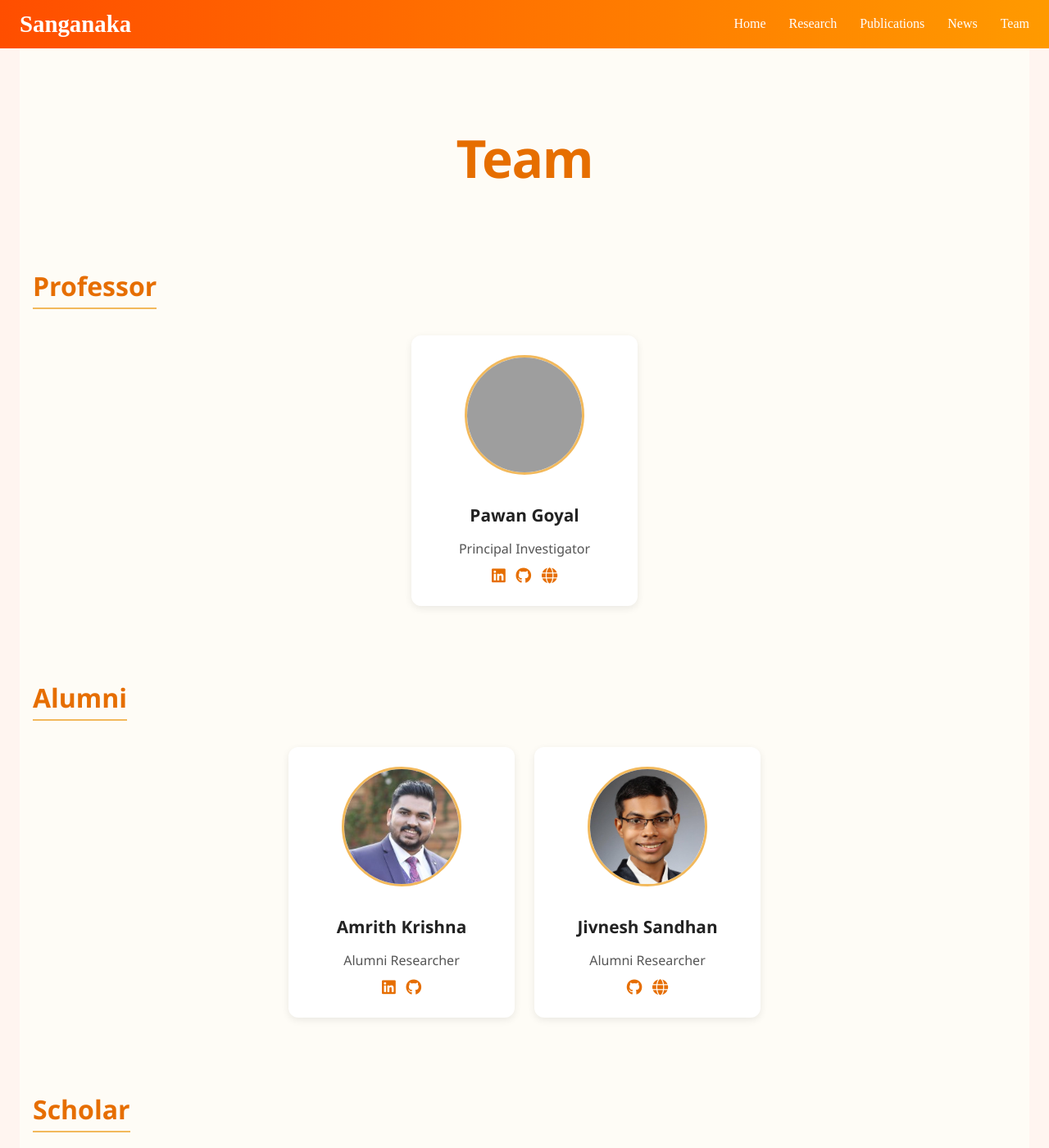
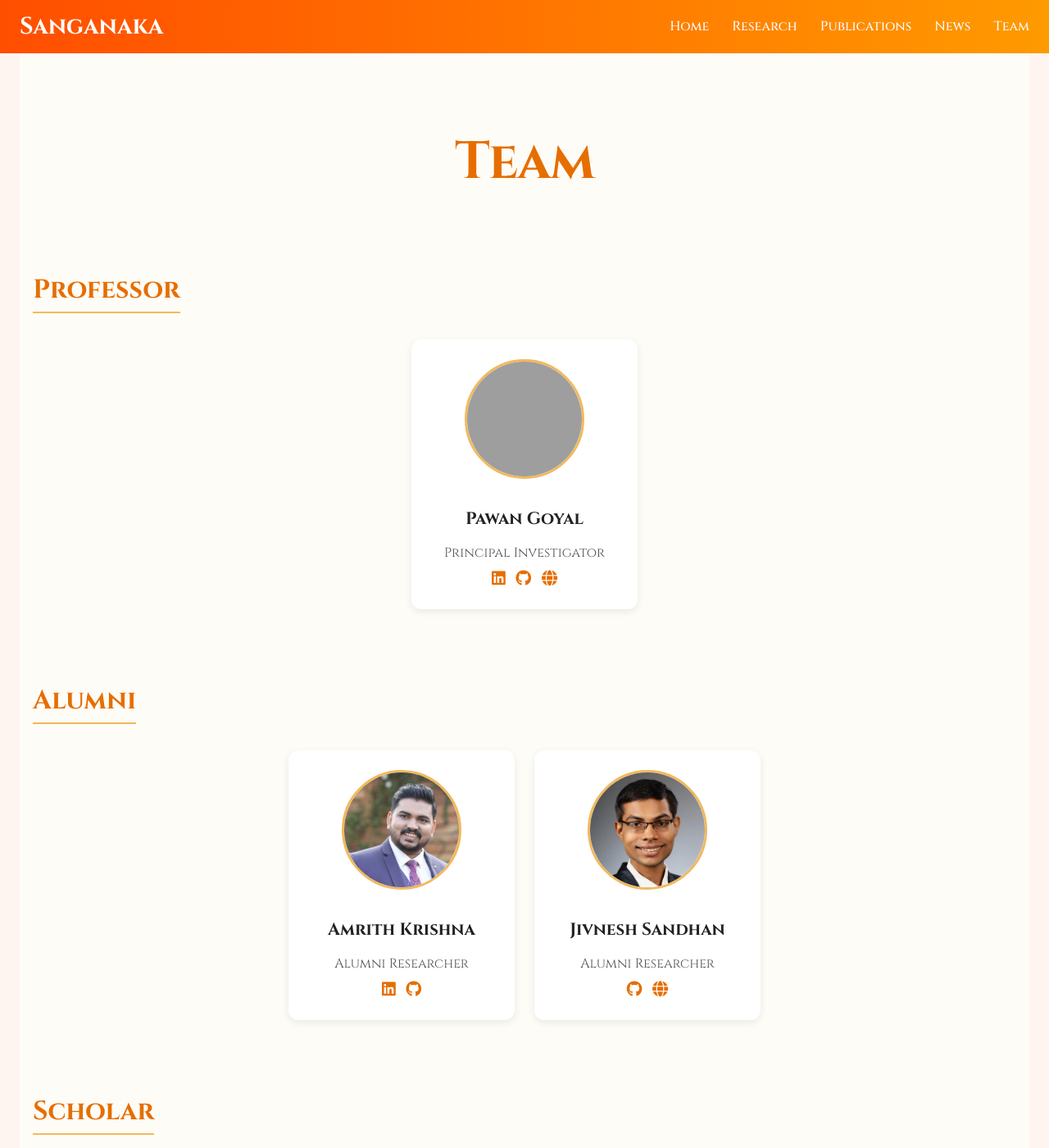
Before and after one commit to sanganaka-iitkgp/sanganaka-iitkgp.github.io, a Jekyll site: the page built from team.html, in a window 1280 px wide and 1400 px high. Shown: the whole window at 82% size. Built offline with Jekyll 4.4.1, drawn with Linux system fonts in a browser that asks for light colours; grey boxes are pictures that could not be loaded.

Commit message:
Fixed global css

```diff
--- a/_layouts/default.html
+++ b/_layouts/default.html
@@ -6,6 +6,7 @@
   <meta name="viewport" content="width=device-width, initial-scale=1.0">
   <link rel="stylesheet" href="{{ site.baseurl }}/css/global.css">
   <script src="{{ site.baseurl }}/js/global.js" defer></script>
+  <link href="https://fonts.googleapis.com/css2?family=Cinzel:wght@400;500;700&display=swap" rel="stylesheet">
 </head>
 <body>
   {% include header.html %}
--- a/html/news.html
+++ b/html/news.html
@@ -1,6 +1,6 @@
 ---
 layout: default
-title: Home
+title: News
 ---
 
 
--- a/html/publications.html
+++ b/html/publications.html
@@ -1,6 +1,6 @@
 ---
 layout: default
-title: Home
+title: Publications
 ---
 
 
--- a/html/research.html
+++ b/html/research.html
@@ -10,6 +10,7 @@ title: Home
   <meta charset="UTF-8">
   <meta name="viewport" content="width=device-width, initial-scale=1.0">
   <title>Research | Sanganaka Research Lab</title>
+  <link rel="shortcut icon" href="images/favicon.ico" type="image/x-icon">
   <link rel="stylesheet" href="../css/global.css">
   <style>
     /* Page-specific enhancements for Research page */
--- a/team.html
+++ b/team.html
@@ -5,14 +5,13 @@ excerpt: "Sanganaka Labs at IIT Kharagpur: Team members"
 sitemap: false
 permalink: /team/
 ---
-
+<link rel="stylesheet" href="../css/global.css">
 <style>
     /* ====== Page Layout ====== */
     .team-page {
         max-width: 1200px;
         margin: 0 auto;
         padding: 3rem 1rem;
-        font-family: 'Segoe UI', Tahoma, Geneva, Verdana, sans-serif;
         background: #fefcf6;
     }
 
```
Also changed, not shown: other parts of html/research.html (+1 -1 lines).
